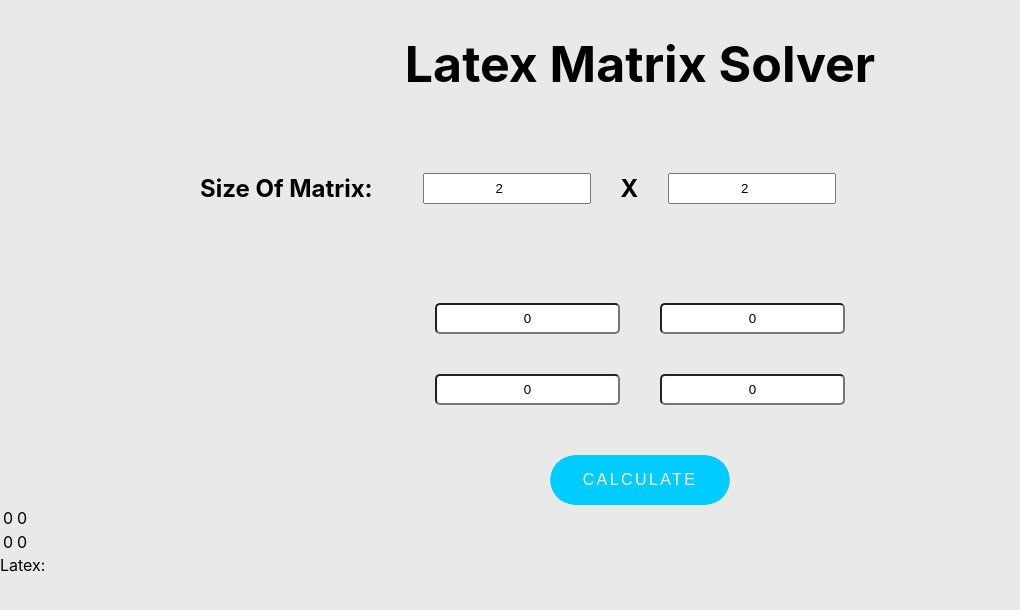
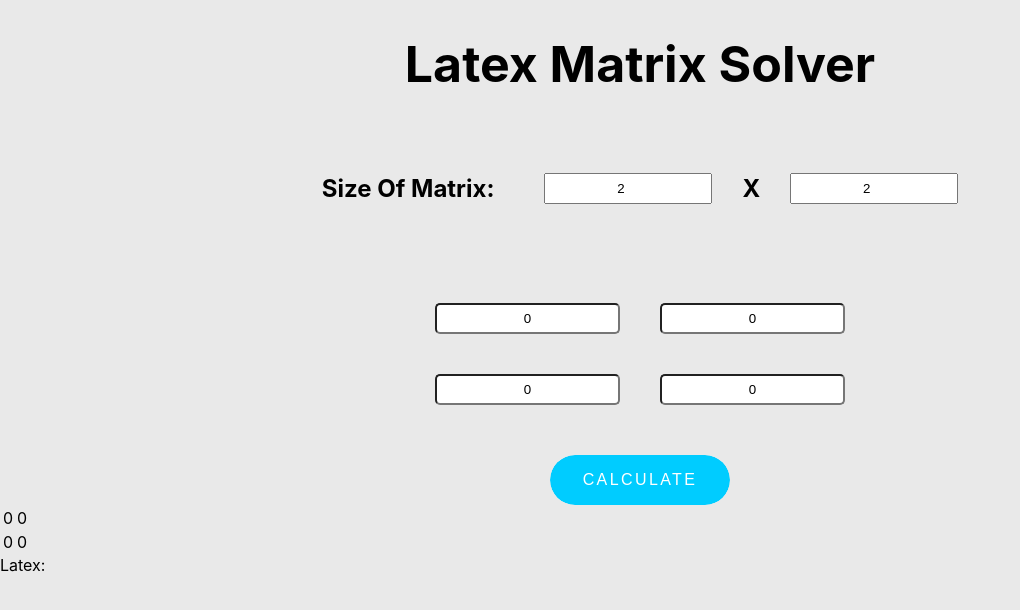
Before and after one commit to Ket93/Latex-Matrix-Solver, a React (Create React App) app in the folder latex-matrix-solver/: page / in a window 1280 px wide. Shown: the top 610 px of the page, without its empty margins (0-1020 px from the left). Built offline with nearby package versions, Linux system fonts and the light colour scheme.

Commit message:
centered size input

```diff
--- a/latex-matrix-solver/src/components/matrix/matrixsizeinput.css
+++ b/latex-matrix-solver/src/components/matrix/matrixsizeinput.css
@@ -1,8 +1,8 @@
 .sizeForm {
     margin: 50px;
-    margin-left: 200px;
     display: flex;
     align-items: center;
+    justify-content: center;
 }
 
 .sizeOfMatrix {
```
